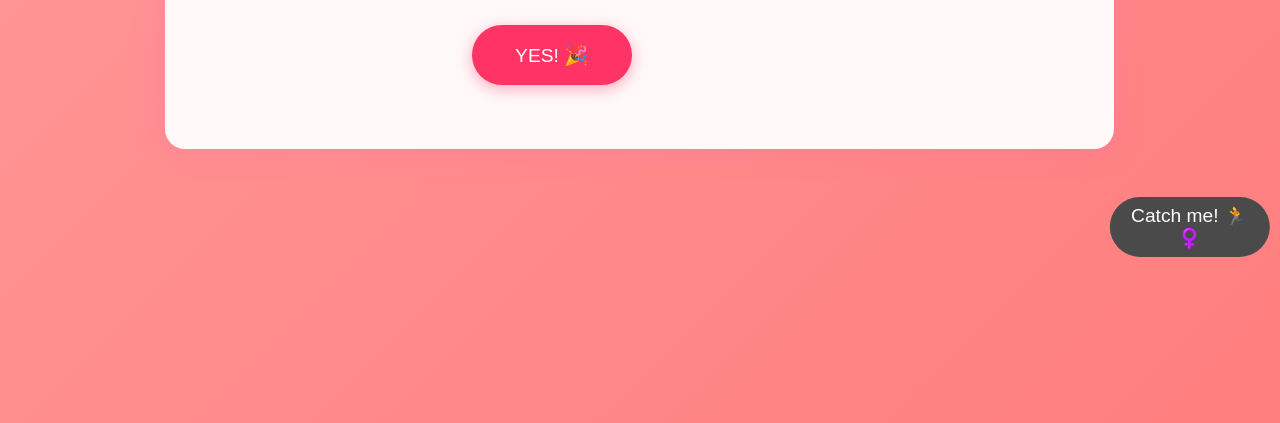
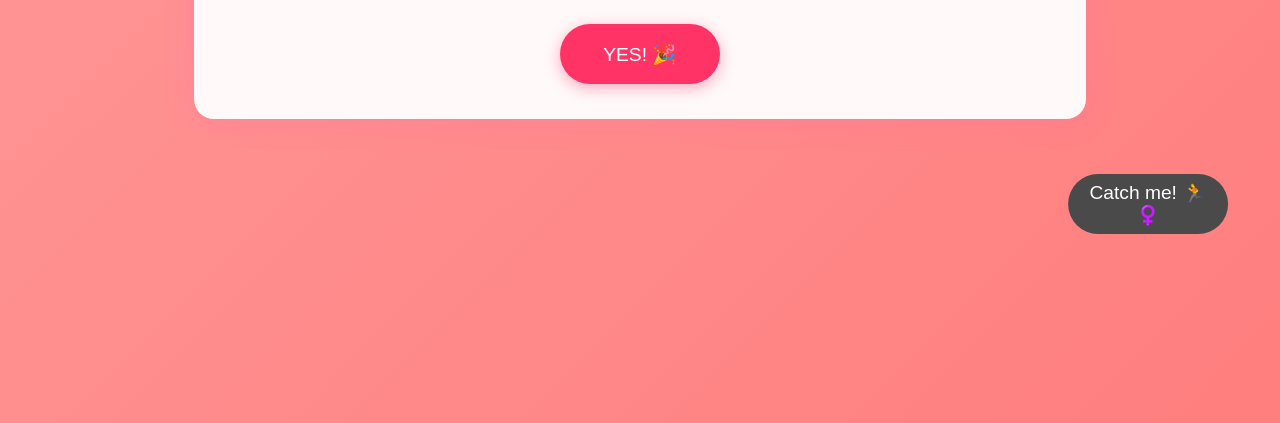
Before and after one commit to steev-john/valentinesday, a plain HTML site: page index.html in a window 1280 px wide. Shown: the part 377-800 px from the top of the page. Drawn offline with nearby package versions, Linux system fonts and the light colour scheme.

Commit message:
Update styles.css

```diff
--- a/styles.css
+++ b/styles.css
@@ -29,14 +29,15 @@ body {
 
 .container {
     background: rgba(255, 255, 255, 0.95);
-    padding: 2rem;
+    padding: 0.2rem;
     border-radius: 20px;
     box-shadow: 0 0 30px rgba(255, 105, 180, 0.3);
-    max-width: 90%;
+    max-width: 70%;
     transform: scale(0.95);
     animation: containerEntrance 0.8s cubic-bezier(0.68, -0.55, 0.27, 1.55) forwards;
     position: relative;
     z-index: 2;
+    /* overflow: ; */
 }
 
 @keyframes containerEntrance {
@@ -87,7 +88,6 @@ button {
     transition: transform 0.2s ease-in-out;
 }
 
-
 #yesBtn:active {
     transform: scale(0.95);
 }
@@ -97,6 +97,10 @@ button {
     color: white;
     transition: all 0.3s cubic-bezier(0.4, 0, 0.2, 1);
     cursor: pointer;
+    position: absolute;
+    left: 50%; /* Start in the center */
+    top: 50%; /* Start in the center */
+    transform: translate(-50%, -50%); /* Center the button */
 }
 
 .message {
```
